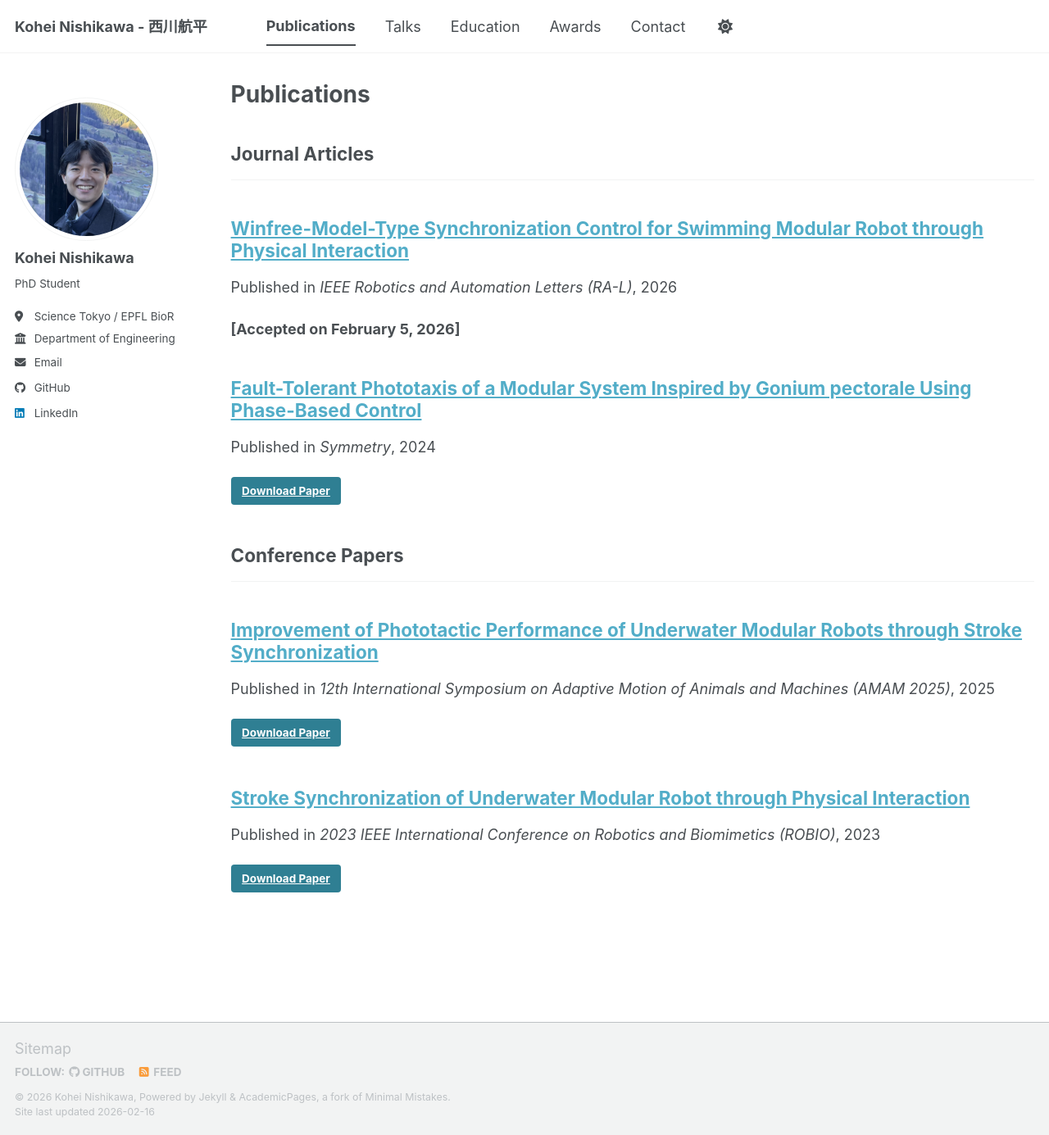
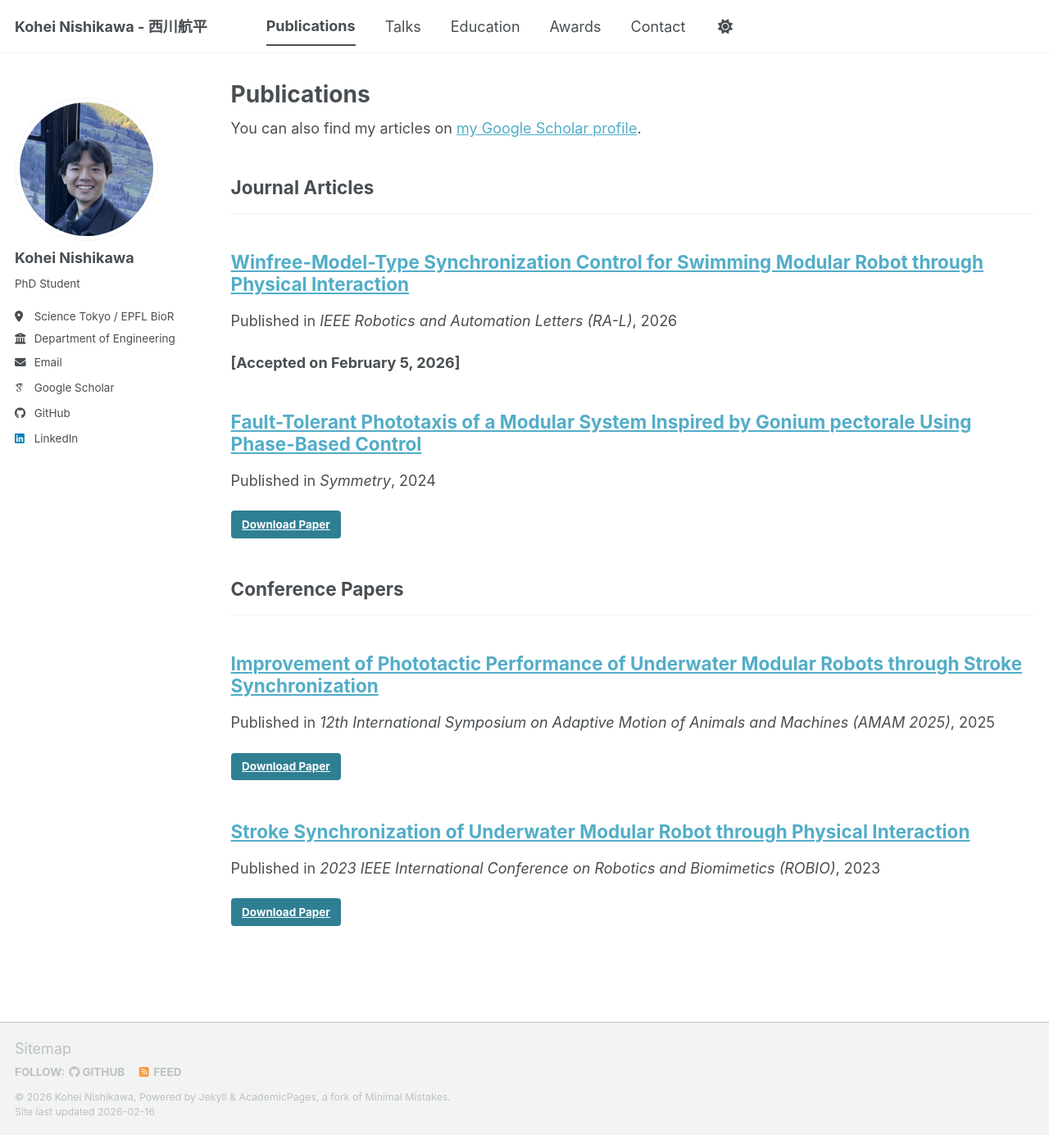
Before and after one commit to nishikawak529/nishikawak529.github.io, a Jekyll site: the page built from _pages/publications.html, in a window 1280 px wide and 1385 px high. Shown: the whole window at 82% size. Built offline with Jekyll 4.4.1, drawn with Linux system fonts in a browser that asks for light colours; some web fonts are replaced; a script bundle is joined from its source files by our own code; library files that are not in the unit come from our copies; some of the changed lines change nothing that is shown.

Commit message:
Update Google Scholar link in configuration

```diff
--- a/_config.yml
+++ b/_config.yml
@@ -35,7 +35,7 @@ author:
   # Academic websites
   academia         : # URL
   arxiv            : # URL - Update with the correct link to your profile
-  #googlescholar    : "https://scholar.google.com/citations?user=YOUR_ID_HERE" # Replace YOUR_ID_HERE with your Google Scholar ID
+  googlescholar    : "https://scholar.google.com/citations?user=6RKDdDcAAAAJ" # Replace YOUR_ID_HERE with your Google Scholar ID
   inspire-hep      : # URL
   impactstory      : # URL
   orcid            : # "https://orcid.org/YOUR_ORCID"
```
